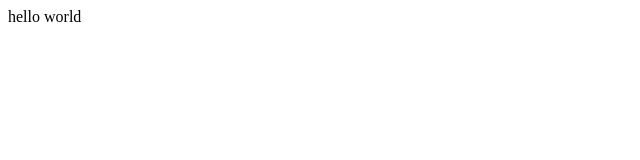
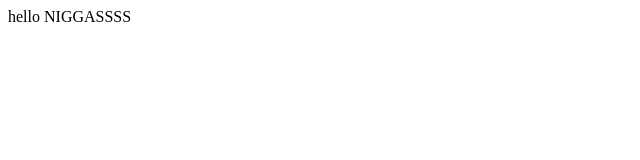
Before and after one commit to virsaini/school-of-code-iide, a plain HTML site: page index.html in a window 1280 px wide. Shown: the full height of the page, 0-640 px from the left. Drawn offline with Linux system fonts and the light colour scheme.

Commit message:
fourth commit

```diff
--- a/index.html
+++ b/index.html
@@ -7,6 +7,6 @@
     <title>Document</title>
 </head>
 <body>
-    hello world
+    hello NIGGASSSS
 </body>
 </html>
```
